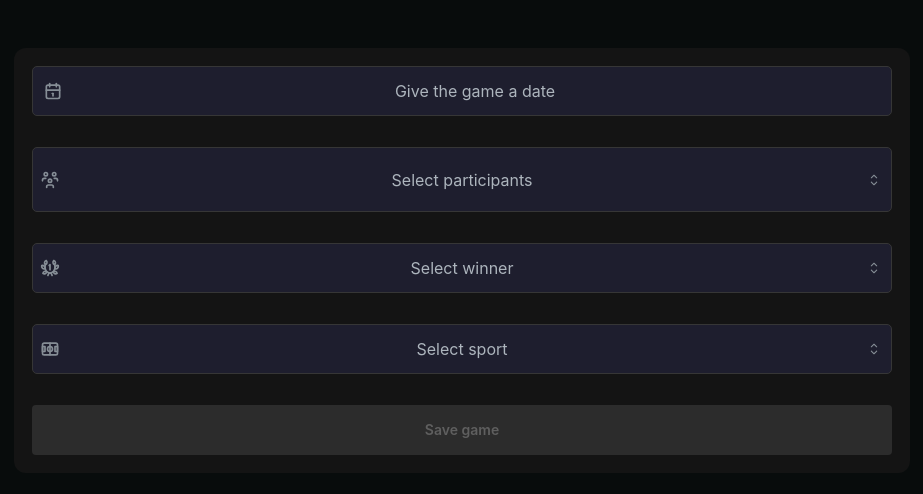
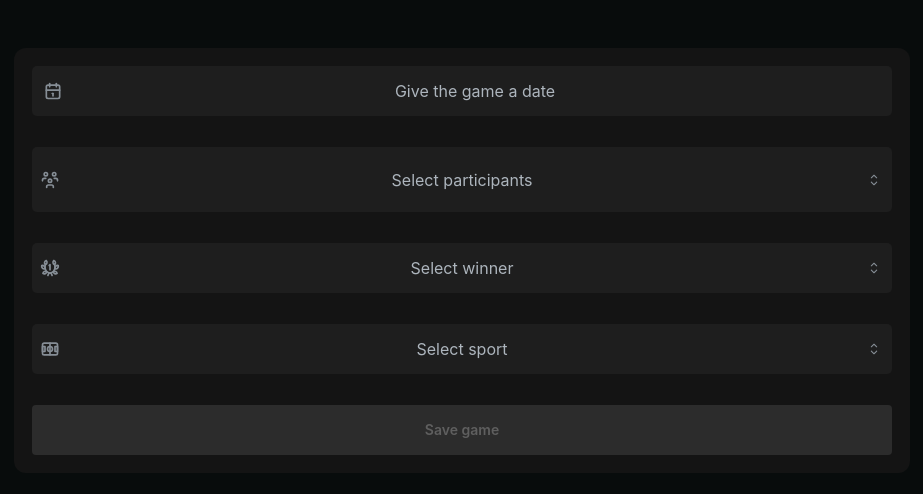
Before and after one commit to Larppuli/Scoreboard-2.0, a Next.js app: page /new-game in a window 1280 px wide. Shown: the top 494 px of the page, without its empty margins (178-1101 px from the left). Built offline with nearby package versions, Linux system fonts and the light colour scheme; no server answers; the database is empty.

Commit message:
edited visuals

```diff
--- a/components/NewGamePage/DateSelection.tsx
+++ b/components/NewGamePage/DateSelection.tsx
@@ -5,9 +5,8 @@ import { DateTime } from 'luxon';
 
 export default function DateSelection({ selectedDate, handleDateChange }: DateSelectProps) {
   const icon = <IconCalendar size={20} />;
-  const today = DateTime.now().startOf('day'); // Using Luxon to get current date
+  const today = DateTime.now().startOf('day');
 
-  // Convert selectedDate to JS Date if it's a DateTime object for Mantine's DateInput
   const displayDate = selectedDate instanceof DateTime ? selectedDate.toJSDate() : selectedDate;
 
   return (
@@ -17,7 +16,6 @@ export default function DateSelection({ selectedDate, handleDateChange }: DateSe
       value={displayDate}
       onChange={(value) => {
         if (value) {
-          // Convert the selected JS Date back to Luxon DateTime
           const luxonDate = DateTime.fromJSDate(value);
           handleDateChange(luxonDate);
         }
@@ -25,15 +23,15 @@ export default function DateSelection({ selectedDate, handleDateChange }: DateSe
       placeholder="Give the game a date"
       size="md"
       radius="md"
-      maxDate={today.toJSDate()} // Convert Luxon DateTime to JS Date for maxDate
+      maxDate={today.toJSDate()}
       onFocus={(e) => e.target.blur()}
       styles={{
         input: {
-          backgroundColor: '#1e1e2e',
+          backgroundColor: '#1e1e1e',
           color: '#ffffff',
           fontSize: '16px',
           textAlign: 'center',
-          border: '1px solid #363636',
+          border: 0,
           borderRadius: '5px',
           height: '50px',
         },
--- a/components/NewGamePage/ParticipantsSelection.tsx
+++ b/components/NewGamePage/ParticipantsSelection.tsx
@@ -32,20 +32,20 @@ export default function ParticipantsSelect({
       comboboxProps={{ transitionProps: { transition: 'scale-y', duration: 200 } }}
       styles={{
         input: {
-          backgroundColor: '#1e1e2e',
+          backgroundColor: '#1e1e1e',
           color: '#ffffff',
           fontSize: '16px',
           alignContent: 'center',
-          border: '1px solid #363636',
+          border: 0,
           borderRadius: '5px',
           minHeight: '65px',
           textAlignLast: 'center',
           justifyItems: 'center',
         },
         dropdown: {
-          backgroundColor: '#2e2e3e',
+          backgroundColor: '#1e1e1e',
           color: '#ffffff',
-          border: '1px solid #363636',
+          border: 0,
           borderRadius: '5px',
         },
         option: {
--- a/components/NewGamePage/SportSelection.tsx
+++ b/components/NewGamePage/SportSelection.tsx
@@ -25,18 +25,18 @@ export default function SportSelection({
       comboboxProps={{ transitionProps: { transition: 'scale-y', duration: 200 } }}
       styles={{
         input: {
-          backgroundColor: '#1e1e2e',
+          backgroundColor: '#1e1e1e',
           color: '#ffffff',
           fontSize: '16px',
-          border: '1px solid #363636',
+          border: 0,
           borderRadius: '5px',
           minHeight: '50px',
           textAlign: 'center',
         },
         dropdown: {
-          backgroundColor: '#2e2e3e',
+          backgroundColor: '#1e1e1e',
           color: '#ffffff',
-          border: '1px solid #363636',
+          border: 0,
           borderRadius: '5px',
         },
         option: {
--- a/components/NewGamePage/WinnerSelection.tsx
+++ b/components/NewGamePage/WinnerSelection.tsx
@@ -47,18 +47,18 @@ export default function WinnerSelection({
       comboboxProps={{ transitionProps: { transition: 'scale-y', duration: 200 } }}
       styles={{
         input: {
-          backgroundColor: '#1e1e2e',
+          backgroundColor: '#1e1e1e',
           color: '#ffffff',
           fontSize: '16px',
-          border: '1px solid #363636',
+          border: 0,
           borderRadius: '5px',
           minHeight: '50px',
           textAlign: 'center',
         },
         dropdown: {
-          backgroundColor: '#2e2e3e',
+          backgroundColor: '#1e1e1e',
           color: '#ffffff',
-          border: '1px solid #363636',
+          border: 0,
           borderRadius: '5px',
         },
         option: {
@@ -66,6 +66,12 @@ export default function WinnerSelection({
           '&:hover': {
             backgroundColor: '#313142',
           },
+          '&:click': {
+            backgroundColor: '#3d3d3d',
+          },
+          '&:focus': {
+            backgroundColor: '#3d3d3d',
+          }
         },
       }}
     />
```
